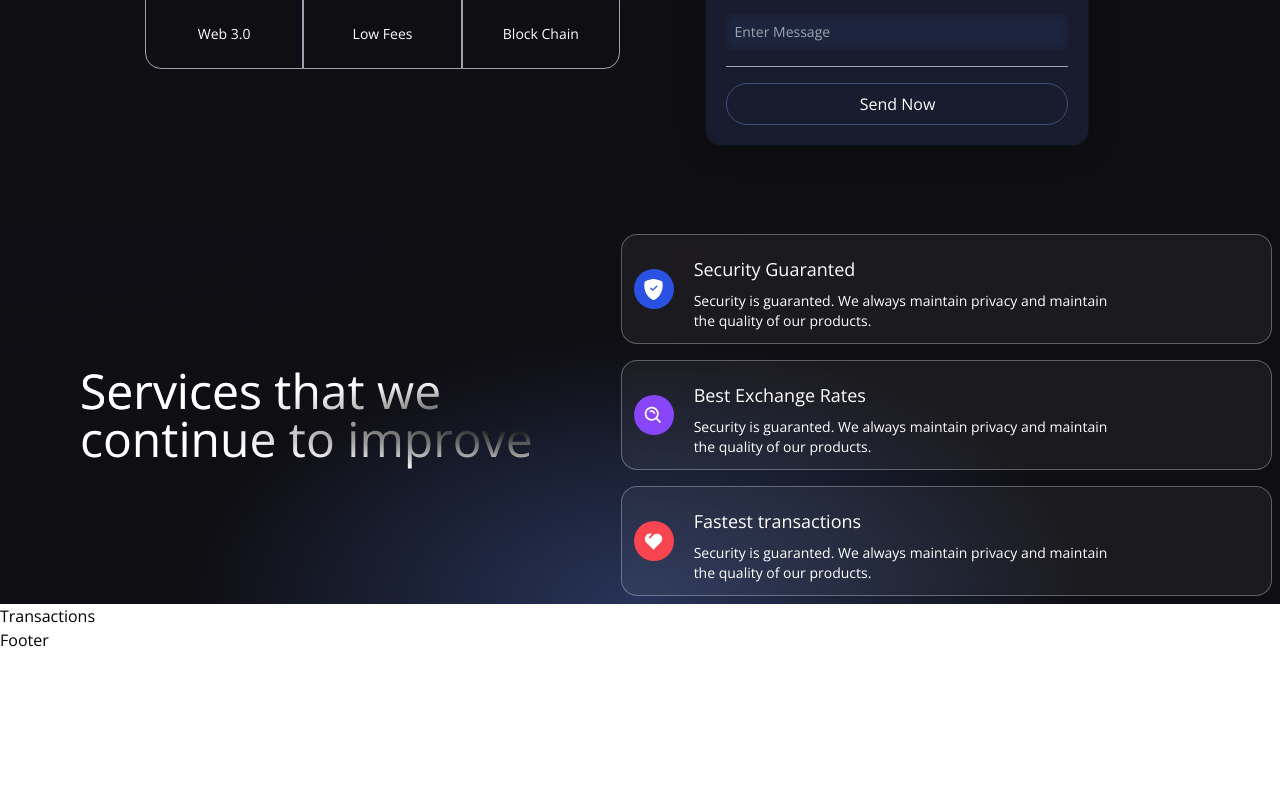
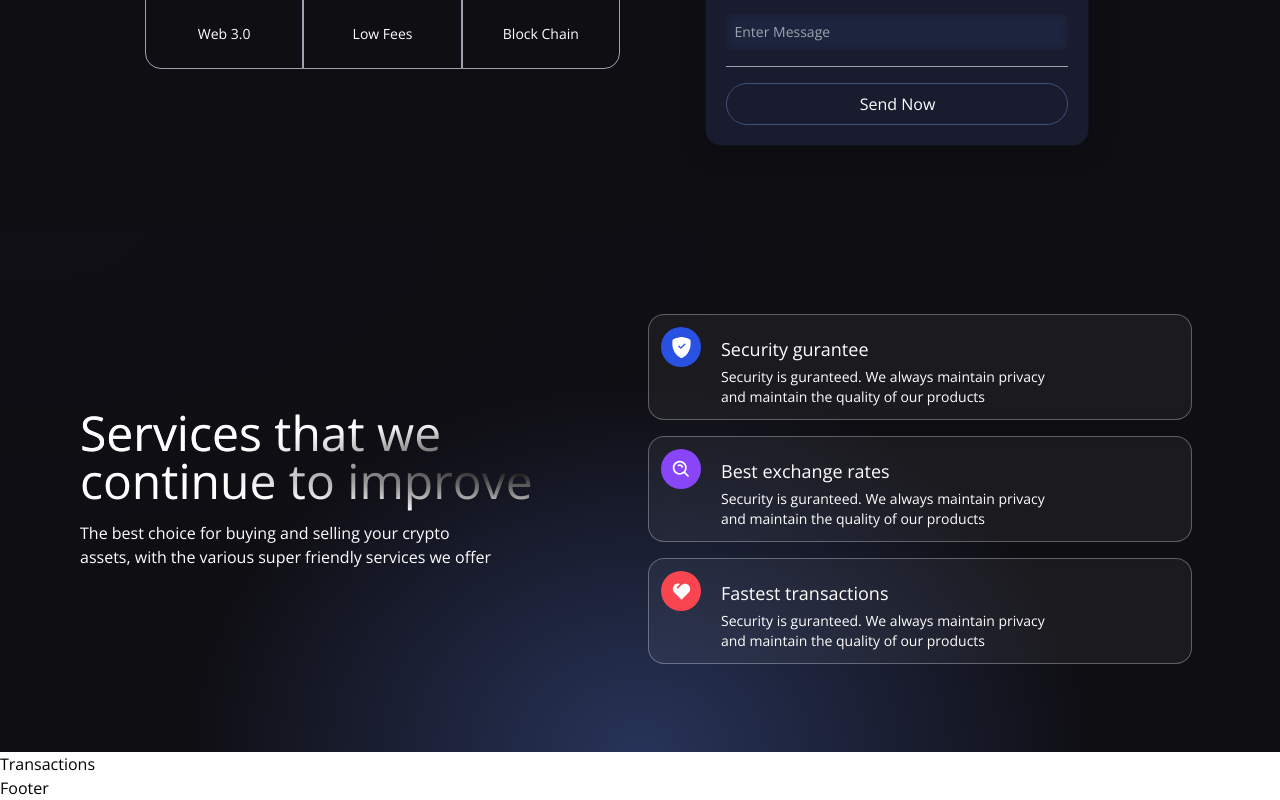
Before and after one commit to thakursachin05/SmartCrypt, a React (Vite) app in the folder client/: page / in a window 1280 px wide. Shown: the part 523-1323 px from the top of the page. Before the commit the page ends 1175 px from the top, so only its background shows below. Built offline with nearby package versions, Linux system fonts and the light colour scheme.

Commit message:
Update Services.jsx

```diff
--- a/client/src/components/Services.jsx
+++ b/client/src/components/Services.jsx
@@ -1,55 +1,59 @@
+import React from "react";
 import { BsShieldFillCheck } from "react-icons/bs";
 import { BiSearchAlt } from "react-icons/bi";
 import { RiHeart2Fill } from "react-icons/ri";
 
 const ServiceCard = ({ color, title, icon, subtitle }) => (
-  <div className="flex flex-col md:flex-row justify-start items-center white-glassmorphism p-3 m-2 cursor-pointer hover:shadow-xl">
-    <div
-      className={`w-10 h-10 rounded-full flex justify-center items-center ${color}`}
-    >
+  <div className="flex flex-col md:flex-row  flex-row justify-start items-start white-glassmorphism p-3 m-2 cursor-pointer hover:shadow-xl">
+    <div className={`w-10 h-10 rounded-full flex justify-center items-center ${color}`}>
       {icon}
     </div>
     <div className="ml-5 flex flex-col flex-1">
-      <h1 className="mt-2 text-white text-lg">{title}</h1>
-      <p className="mt-2 text-white text-sm md:w-9/12">{subtitle}</p>
+      <h3 className="mt-2 text-white text-lg">{title}</h3>
+      <p className="mt-1 text-white text-sm md:w-9/12">
+        {subtitle}
+      </p>
     </div>
   </div>
 );
 
-const Services = () => {
-  return (
+const Services = () => (
   <div className="flex w-full justify-center items-center gradient-bg-services">
-      <div className="flex mf-flex-row flex=col items-center justify-between md:p-20 py-12 px-4">
+    <div className="flex mf:flex-row flex-col items-center justify-between md:p-20 py-12 px-4">
       <div className="flex-1 flex flex-col justify-start items-start">
-          <h1 className="text-white text-3xl sm:text-5xl py-2 text-gradient">
+        <h1 className="text-white text-3xl sm:text-5xl py-2 text-gradient ">
           Services that we
           <br />
           continue to improve
         </h1>
+        <p className="text-left my-2 text-white font-light md:w-9/12 w-11/12 text-base">
+          The best choice for buying and selling your crypto assets, with the
+          various super friendly services we offer
+        </p>
       </div>
-      </div>
+
       <div className="flex-1 flex flex-col justify-start items-center">
         <ServiceCard
-          color="bg-[#2952e3]"
-          title="Security Guaranted"
+          color="bg-[#2952E3]"
+          title="Security gurantee"
           icon={<BsShieldFillCheck fontSize={21} className="text-white" />}
-          subtitle="Security is guaranted. We always maintain privacy and maintain the quality of our products."
+          subtitle="Security is guranteed. We always maintain privacy and maintain the quality of our products"
         />
         <ServiceCard
           color="bg-[#8945F8]"
-          title="Best Exchange Rates"
+          title="Best exchange rates"
           icon={<BiSearchAlt fontSize={21} className="text-white" />}
-          subtitle="Security is guaranted. We always maintain privacy and maintain the quality of our products."
+          subtitle="Security is guranteed. We always maintain privacy and maintain the quality of our products"
         />
         <ServiceCard
           color="bg-[#F84550]"
           title="Fastest transactions"
           icon={<RiHeart2Fill fontSize={21} className="text-white" />}
-          subtitle="Security is guaranted. We always maintain privacy and maintain the quality of our products."
+          subtitle="Security is guranteed. We always maintain privacy and maintain the quality of our products"
         />
       </div>
     </div>
+  </div>
 );
-};
 
 export default Services;
```
Lines whose indentation alone changed are shown as unchanged.
